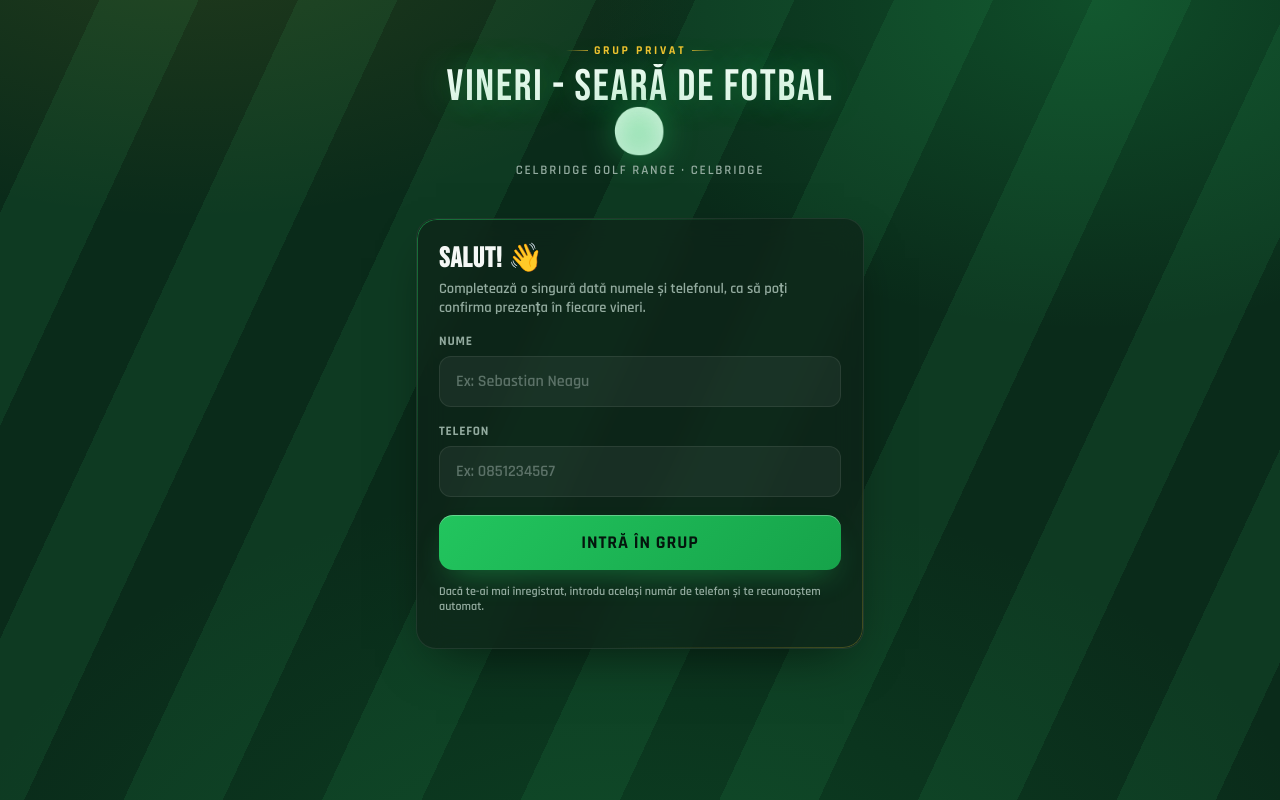
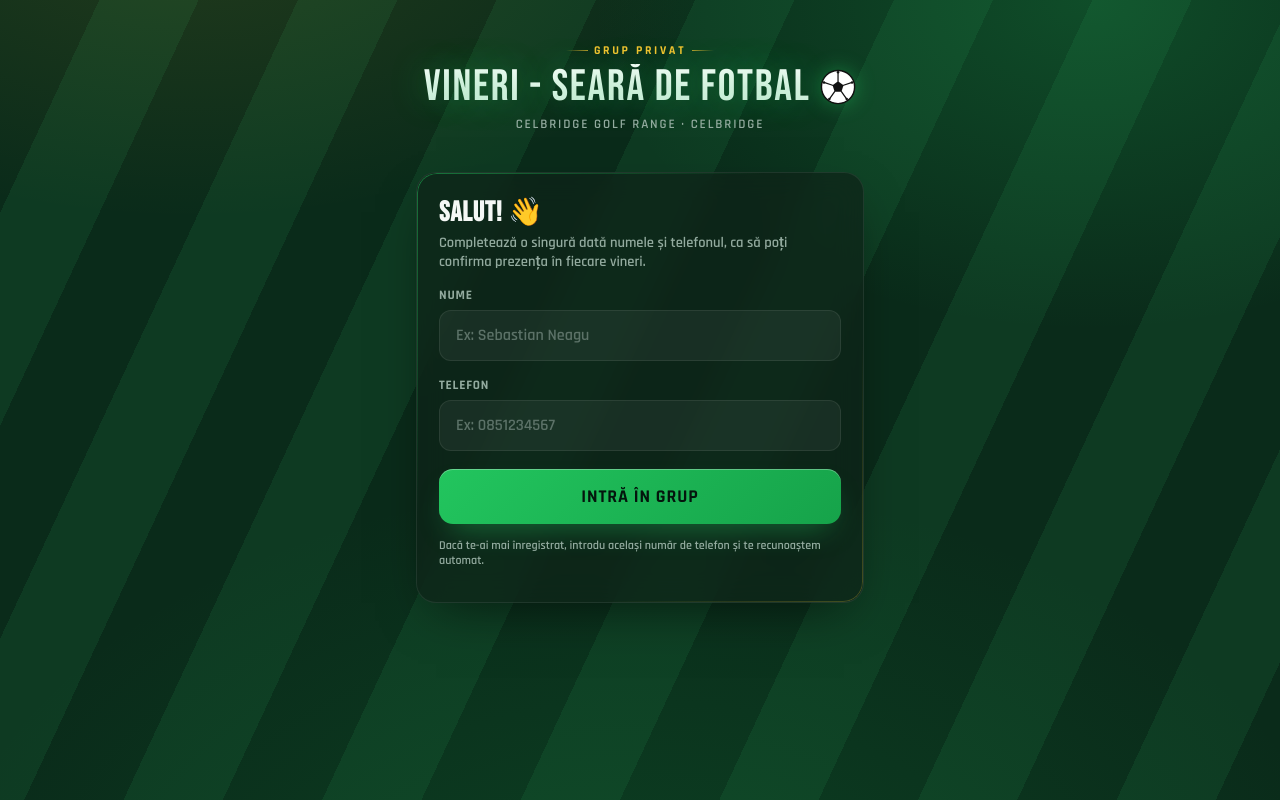
Before and after one commit to sbnn3/vineri-fotbal, a website: page index.html in a window 1280 px wide. Drawn offline with Linux system fonts and the light colour scheme.

Commit message:
Inlocuieste emoji minge cu icon SVG (nu se mai vede alb in titlu)

```diff
--- a/index.html
+++ b/index.html
@@ -93,17 +93,29 @@
   }
   .badge-line::after{ transform: scaleX(-1); }
   header.top h1{
+    display:flex;
+    align-items:center;
+    justify-content:center;
+    gap:0.22em;
     font-family:'Bebas Neue',sans-serif;
     font-weight:400;
     font-size:clamp(30px, 9vw, 44px);
     letter-spacing:.04em;
     margin:0;
     line-height:1.05;
+  }
+  header.top h1 .title-text{
     background:linear-gradient(180deg, #ffffff 10%, #cdeedb 100%);
     -webkit-background-clip:text;
     background-clip:text;
     color:transparent;
     text-shadow:0 0 34px var(--grass-glow);
+  }
+  header.top h1 .ball-icon{
+    width:0.82em;
+    height:0.82em;
+    flex-shrink:0;
+    filter:drop-shadow(0 0 10px var(--grass-glow));
   }
   header.top p{
     margin:6px 0 0;
@@ -665,7 +677,24 @@
 <div class="wrap">
   <header class="top">
     <div class="badge-line">Grup privat</div>
-    <h1>Vineri - Seară de Fotbal ⚽</h1>
+    <h1><span class="title-text">Vineri - Seară de Fotbal</span><svg class="ball-icon" viewBox="0 0 100 100" xmlns="http://www.w3.org/2000/svg" aria-hidden="true" focusable="false">
+      <circle cx="50" cy="50" r="46" fill="#ffffff" stroke="#111111" stroke-width="4"/>
+      <polygon points="50,34 65.22,45.06 59.41,62.94 40.59,62.94 34.78,45.06" fill="#111111"/>
+      <g stroke="#111111" stroke-width="3.5" stroke-linecap="round">
+        <line x1="50" y1="34" x2="50" y2="9"/>
+        <line x1="65.22" y1="45.06" x2="88.99" y2="37.33"/>
+        <line x1="59.41" y1="62.94" x2="74.11" y2="83.17"/>
+        <line x1="40.59" y1="62.94" x2="25.89" y2="83.17"/>
+        <line x1="34.78" y1="45.06" x2="11.01" y2="37.33"/>
+      </g>
+      <g fill="#111111">
+        <circle cx="50" cy="9" r="3.4"/>
+        <circle cx="88.99" cy="37.33" r="3.4"/>
+        <circle cx="74.11" cy="83.17" r="3.4"/>
+        <circle cx="25.89" cy="83.17" r="3.4"/>
+        <circle cx="11.01" cy="37.33" r="3.4"/>
+      </g>
+    </svg></h1>
     <p>Celbridge Golf Range · Celbridge</p>
   </header>
 
```
